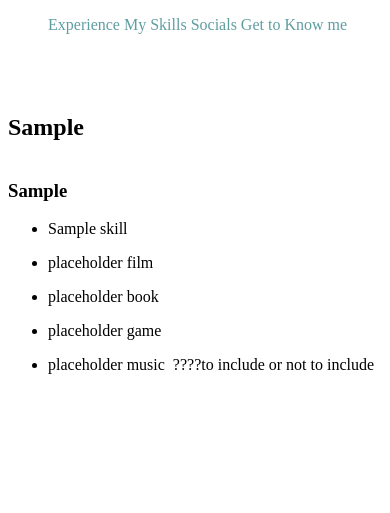
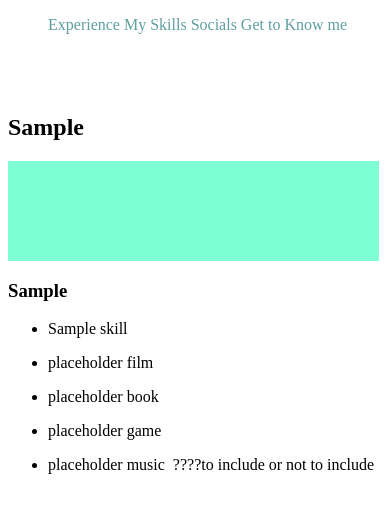
Before and after one commit to Rob-Fox/resume_site, a Django app: page / in a window 390 px wide. Shown: the part 26-539 px from the top of the page. Run offline with Django 5.2, Linux system fonts and the light colour scheme; tables that the repository leaves empty hold one stand-in row (values such as "Sample post"); data that the repository does not hold is empty.

Commit message:
have a (mostly) working version of responsive text elements that scale to view, moved scroll-marker down off of cards (was obscuring text), added background-color to job_div (not final color),

```diff
--- a/resume/static/resume/style.css
+++ b/resume/static/resume/style.css
@@ -63,6 +63,12 @@ a {
     scroll-behavior: smooth;
     scrollbar-width: none;
     align-items: center;
+    padding-bottom: 100px;
+    background-color: aquamarine;
+
+    anchor-name: --my_carousel;
+    scroll-marker-group: after;
+    scrollbar-width: none;
 }
 
 
@@ -106,20 +112,13 @@ a {
     right: calc(anchor(right) + 10px);
     align-self: anchor-center;
 }
-#job_div {
-    anchor-name: --my_carousel;
-}
-#job_div {
-    scroll-marker-group: after;
-    scrollbar-width: none;
-}
 #job_div::-webkit-scrollbar {
     display: none;
 }
 #job_div::scroll-marker-group {
     position: absolute;
     position-anchor: --my_carousel;
-    top: calc(anchor(bottom) - 70px);
+    top: calc(anchor(bottom) - 60px);
     justify-self: anchor-center;
     display: flex;
     justify-content: center;
@@ -134,13 +133,17 @@ a {
     width: 16px;
     height: 16px;
     background-color: transparent;
-    border: 2px solid black;
+    border: 2px solid #000;
     border-radius: 50%;
     overflow: hidden;
     text-indent: 16px;
+    background-color: transparent;
+    /* top: calc(anchor(bottom) + 50px); */
+    /* mix-blend-mode: difference; */
+    /* backdrop-filter: invert(80%); */
 }
 .card_outer::scroll-marker:target-current {
-    background-color: black;
+    background-color: #000;
 }
 
 
@@ -189,25 +192,22 @@ a {
     vertical-align: top;
     align-self: center;
     box-shadow: 0 0 0 calc(.5*var(--u)) lightsalmon, calc(1*var(--u))  calc(-1*var(--u)) calc(.25*var(--u)) calc(-.75*var(--u)) inset #404040, calc(-1*var(--u))  calc(1*var(--u)) calc(.25*var(--u)) calc(-.75*var(--u)) inset #c0c0c0;
-    /* font-size: calc(1em*var(--scale)); */
-    /* font-size: 1rem; */
-    /* font-size: clamp(1rem, 1cqw); */
-    /* container-type: inline-size;
-    font-size: clamp(1cqw, 100cqh); */
-    /* font-size: clamp(100%, calc(1em*var(--scale))); */
     padding-left: 2%;
     line-height: calc(5*var(--u));
     overflow: hidden;
+    font-weight: bold;
 }
 
 #name_box_text {
     /* font-size: calc(1rem + 1vw);
     width: 100%; */
+    /* font-size: calc(1rem + 1vw); */
+    /* font-size: calc(1rem); */
     white-space: nowrap;
 }
 
 #type_box_text {
-    font-size: calc(1rem + 1vw);
+    font-size: calc(1rem + 1vmin);
     width: 100%;
 }
 
@@ -229,11 +229,11 @@ a {
     margin-right: auto;
     box-shadow: 0 0 0 calc(.5*var(--u)) lightsalmon;
     background-color: navajowhite;
-    font-size: 1em;
+    font-size: clamp(.55rem, .17rem + 1.42vmin, 1rem);
 }
 
 .text_box ul {
-    padding-left: 5%;
+    padding-left: 1%;
     margin: 0;
     list-style-type: none;
 }
@@ -244,11 +244,11 @@ a {
 
 .power_box {
     width:fit-content;
-    height: calc(4ar(--u));
+    height: calc(4*var(--u));
     background-color: gray;
     float: right;
     border-radius: calc(3*var(--u))/calc(10*var(--u));
-    box-shadow: 0 0 0 calc(.5*var(--u)) gray, calc(-1*var(--u)) calc(1*var(--u)) calc(.25*var(--u)) calc(-.75*var(--u)) inset #404040;
+    box-shadow: 0 0 0 calc(.5*var(--u)) gray, calc(-1*var(--u)) calc(1*var(--u)) calc(.25*var(--u)) calc(-.75*var(--u)) inset #404040, calc(1*var(--u)) calc(-1*var(--u)) calc(.25*var(--u)) calc(-.75*var(--u)) inset #c0c0c0;
     font-size: calc(1em*var(--u));
     line-height: calc(4*var(--u));
     padding-left: calc(1*var(--u));
```
